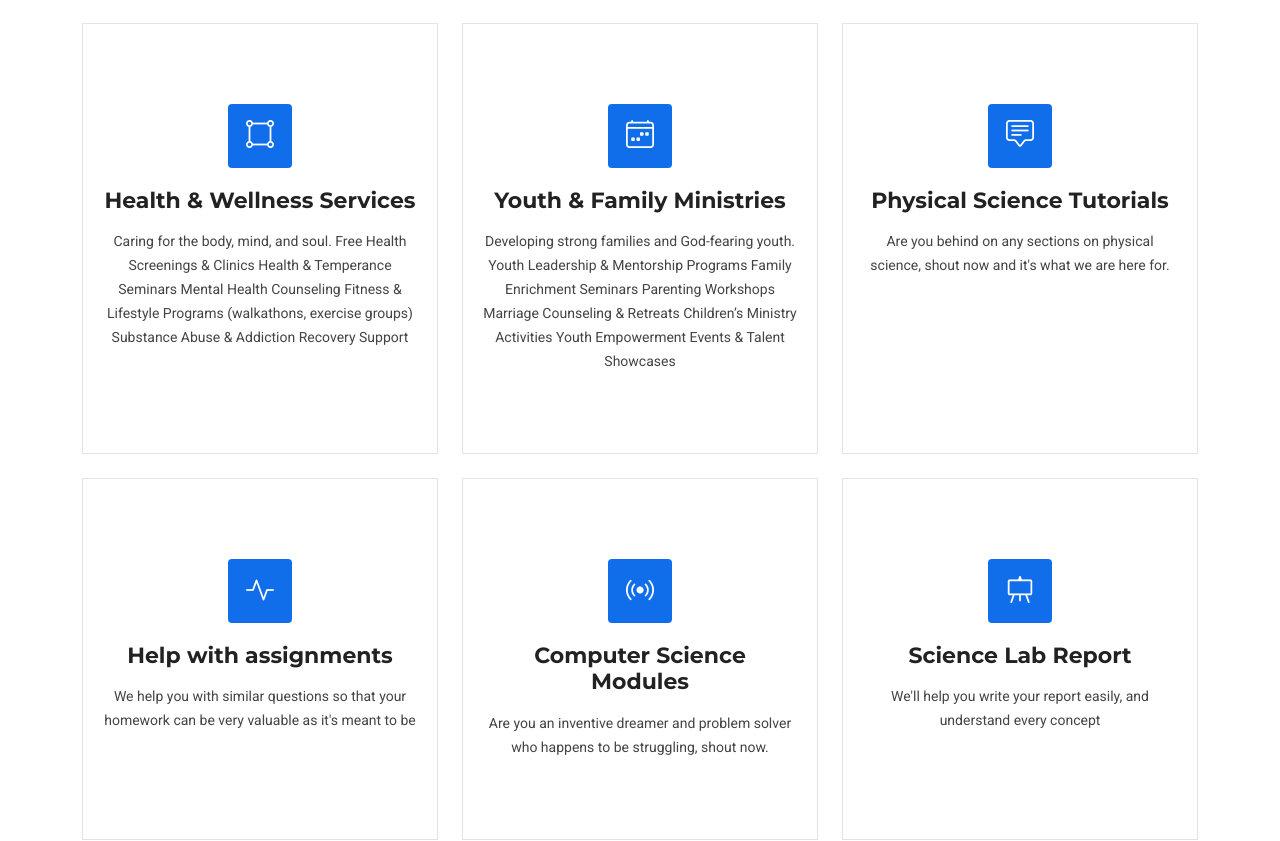
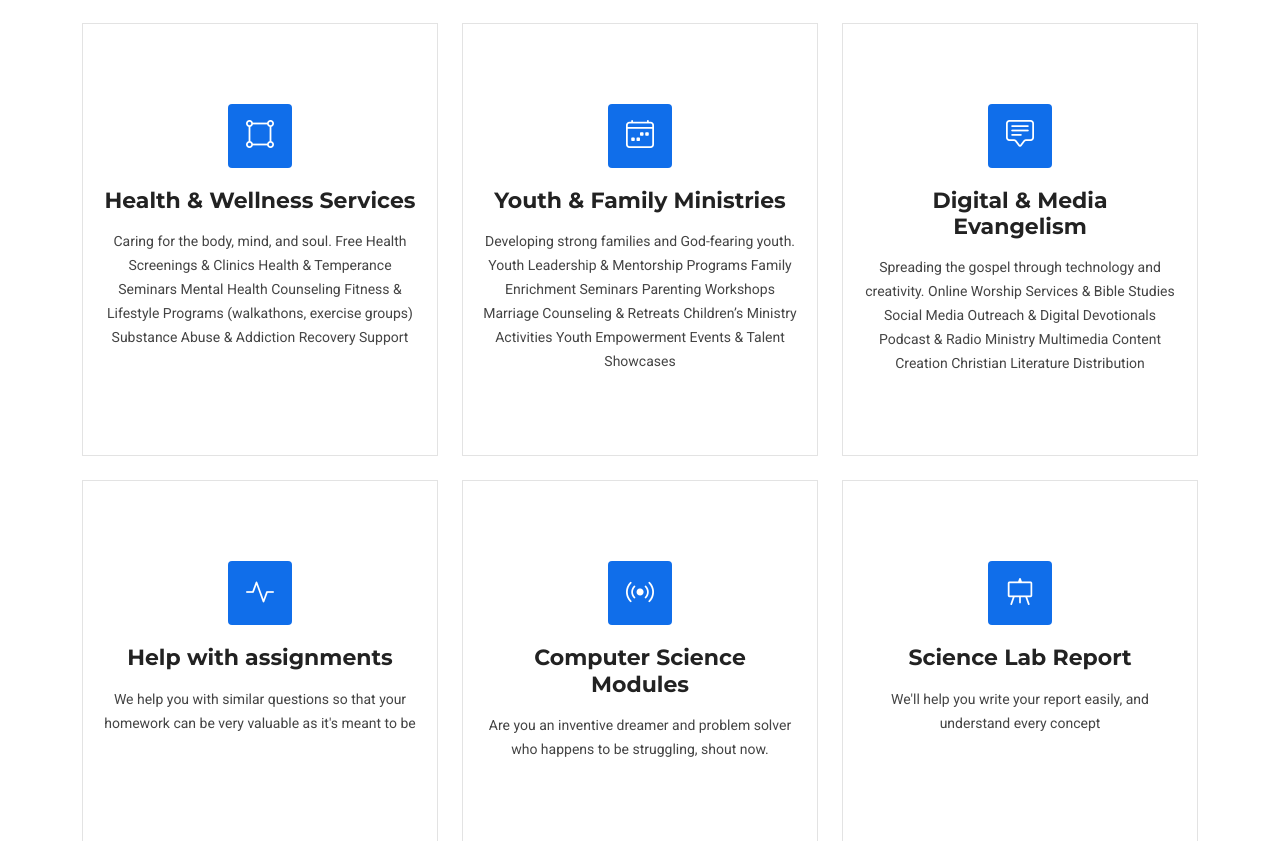
Before and after one commit to Carrington-dev/tshapfutshe, a Django app: page /en/services/ in a window 1280 px wide. Shown: the part 890-1731 px from the top of the page. Run offline with Django 5.2, Linux system fonts and the light colour scheme; some libraries are stand-ins or nearby versions.

Commit message:
Update services.html
Digital & Media Evangelism

```diff
--- a/templates/security/services.html
+++ b/templates/security/services.html
@@ -164,9 +164,23 @@ Spiritual Counseling & Pastoral Care
                 <i class="bi bi-chat-square-text"></i>
               </div>
               <a href="#" class="stretched-link">
-                <h3>Physical Science Tutorials</h3>
+                <h3>Digital & Media Evangelism</h3>
               </a>
-              <p>Are you behind on any sections on physical science, shout now and it's what we are here for.</p>
+              <p>
+                Spreading the gospel through technology and creativity.
+
+                Online Worship Services & Bible Studies
+
+                Social Media Outreach & Digital Devotionals
+
+                Podcast & Radio Ministry
+
+                Multimedia Content Creation
+
+                Christian Literature Distribution
+
+
+              </p>
               <a href="#" class="stretched-link"></a>
             </div>
           </div><!-- End Service Item -->
```
